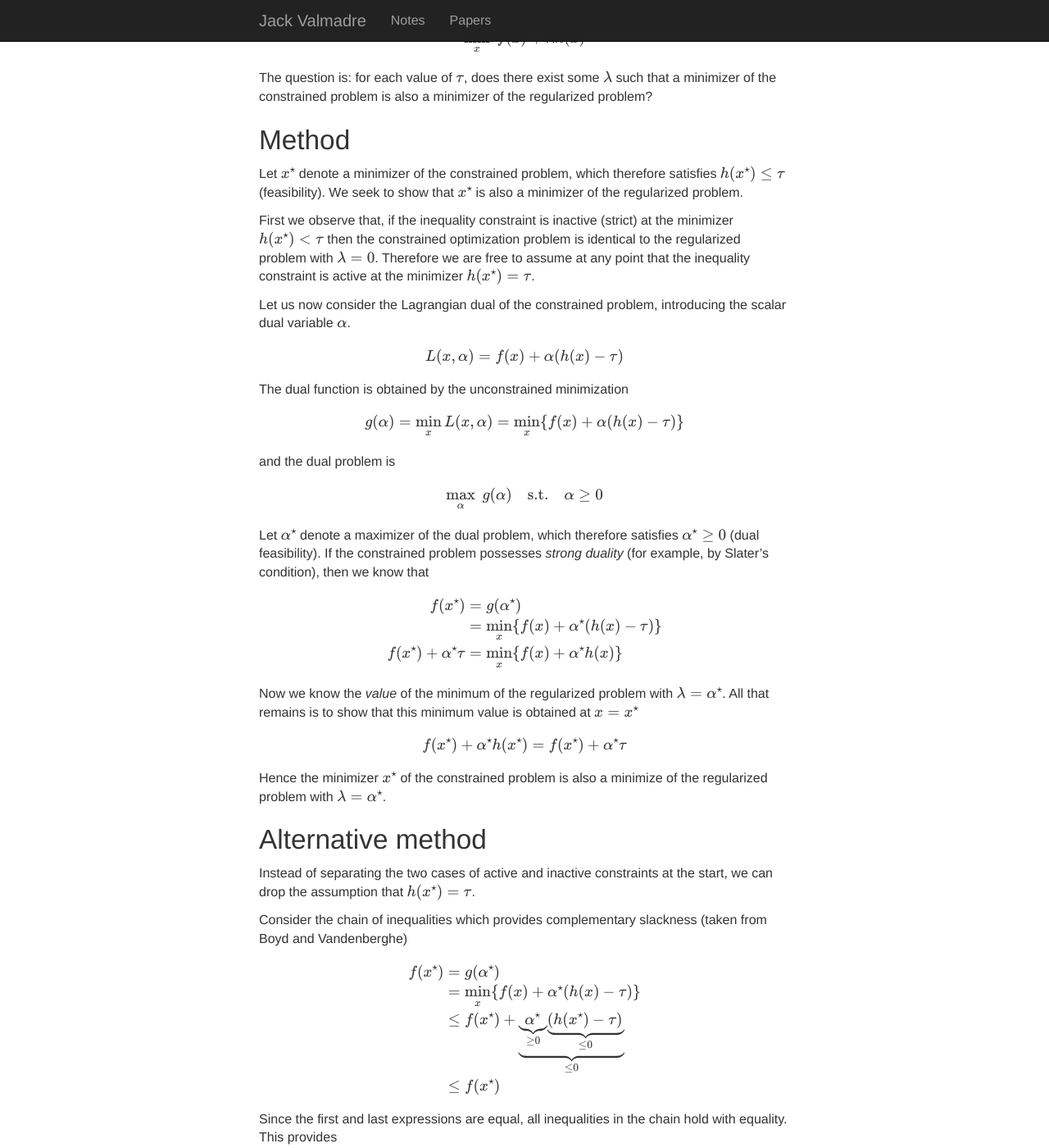
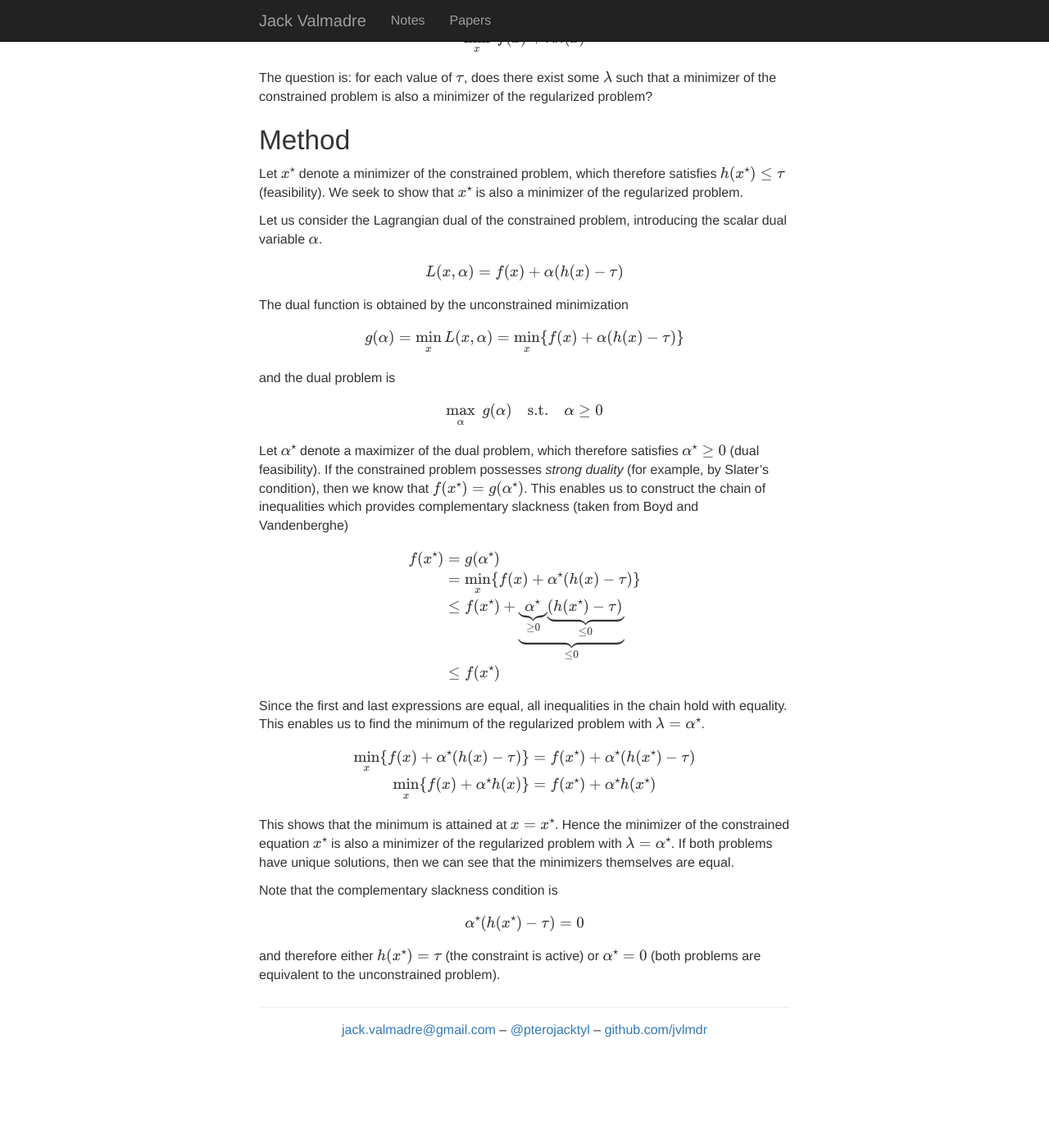
Before and after one commit to jvlmdr/jack.valmadre.net, a Jekyll site: the page built from notes/_posts/2019-02-28-constrain-regularize.md, in a window 1280 px wide and 1400 px high, scrolled down 400 px. Shown: the whole window at 82% size. Built offline with Jekyll 4.4.1, drawn with Linux system fonts in a browser that asks for light colours; nearby versions of some CDN libraries; formulas are drawn with MathJax 3; after the commit the page ends 1684 px from its top, so only the background shows below that; some of the changed text lies outside the part shown.

Commit message:
Fix incorrect statement
which assumed convexity

```diff
--- a/notes/_posts/2019-02-28-constrain-regularize.md
+++ b/notes/_posts/2019-02-28-constrain-regularize.md
@@ -22,10 +22,7 @@ The question is: for each value of $\tau$, does there exist some $\lambda$ such
 Let $x^{\star}$ denote a minimizer of the constrained problem, which therefore satisfies $h(x^{\star}) \le \tau$ (feasibility).
 We seek to show that $x^{\star}$ is also a minimizer of the regularized problem.
 
-First we observe that, if the inequality constraint is inactive (strict) at the minimizer $h(x^{\star}) < \tau$ then the constrained optimization problem is identical to the regularized problem with $\lambda = 0$.
-Therefore we are free to assume at any point that the inequality constraint is active at the minimizer $h(x^{\star}) = \tau$.
-
-Let us now consider the Lagrangian dual of the constrained problem, introducing the scalar dual variable $\alpha$.
+Let us consider the Lagrangian dual of the constrained problem, introducing the scalar dual variable $\alpha$.
 
 $$ L(x, \alpha) = f(x) + \alpha (h(x) - \tau) $$
 
@@ -38,26 +35,8 @@ and the dual problem is
 $$ \max_{\alpha} \; g(\alpha) \quad \text{s.t.} \quad \alpha \ge 0 $$
 
 Let $\alpha^{\star}$ denote a maximizer of the dual problem, which therefore satisfies $\alpha^{\star} \ge 0$ (dual feasibility).
-If the constrained problem possesses _strong duality_ (for example, by Slater's condition), then we know that
-
-$$ \begin{aligned}
-f(x^{\star}) & = g(\alpha^{\star}) \\
-& = \min_{x} \{ f(x) + \alpha^{\star} (h(x) - \tau) \} \\
-f(x^{\star}) + \alpha^{\star} \tau & = \min_{x} \{ f(x) + \alpha^{\star} h(x) \}
-\end{aligned} $$
-
-Now we know the _value_ of the minimum of the regularized problem with $\lambda = \alpha^{\star}$.
-All that remains is to show that this minimum value is obtained at $x = x^{\star}$
-
-$$ f(x^{\star}) + \alpha^{\star} h(x^{\star}) = f(x^{\star}) + \alpha^{\star} \tau $$
-
-Hence the minimizer $x^{\star}$ of the constrained problem is also a minimize of the regularized problem with $\lambda = \alpha^{\star}$.
-
-## Alternative method
-
-Instead of separating the two cases of active and inactive constraints at the start, we can drop the assumption that $h(x^{\star}) = \tau$.
-
-Consider the chain of inequalities which provides complementary slackness (taken from Boyd and Vandenberghe)
+If the constrained problem possesses _strong duality_ (for example, by Slater's condition), then we know that $f(x^{\star}) = g(\alpha^{\star})$.
+This enables us to construct the chain of inequalities which provides complementary slackness (taken from Boyd and Vandenberghe)
 
 $$ \begin{aligned}
 f(x^{\star}) & = g(\alpha^{\star}) \\
@@ -67,17 +46,19 @@ f(x^{\star}) & = g(\alpha^{\star}) \\
 \end{aligned} $$
 
 Since the first and last expressions are equal, all inequalities in the chain hold with equality.
-This provides
+This enables us to find the minimum of the regularized problem with $\lambda = \alpha^{\star}$.
 
 $$ \begin{aligned}
 \min_{x} \{ f(x) + \alpha^{\star} (h(x) - \tau) \} & = f(x^{\star}) + \alpha^{\star} (h(x^{\star}) - \tau) \\
 \min_{x} \{ f(x) + \alpha^{\star} h(x) \} & = f(x^{\star}) + \alpha^{\star} h(x^{\star})
 \end{aligned} $$
 
-This clearly shows that the minimum value of the regularized problem with $\lambda = \alpha^{\star}$ is obtained at the minimizer of the constrained problem $x = x^{\star}$.
+This shows that the minimum is attained at $x = x^{\star}$.
+Hence the minimizer of the constrained equation $x^{\star}$ is also a minimizer of the regularized problem with $\lambda = \alpha^{\star}$.
+If both problems have unique solutions, then we can see that the minimizers themselves are equal.
 
 Note that the complementary slackness condition is
 
 $$ \alpha^{\star} (h(x^{\star}) - \tau) = 0 $$
 
-and therefore either $h(x^{\star}) = \tau$ or $\alpha^{\star} = 0$ as above.
+and therefore either $h(x^{\star}) = \tau$ (the constraint is active) or $\alpha^{\star} = 0$ (both problems are equivalent to the unconstrained problem).
```
